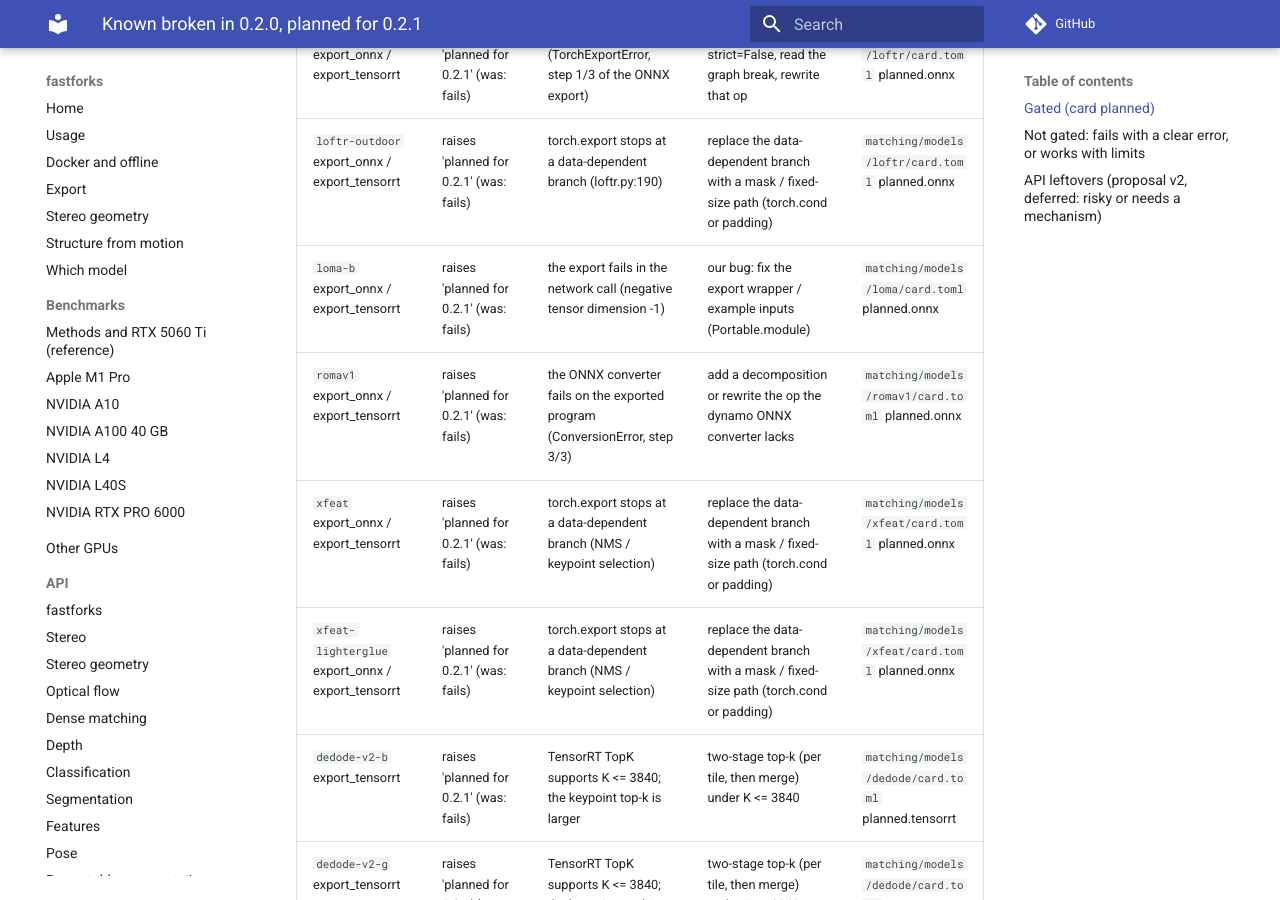
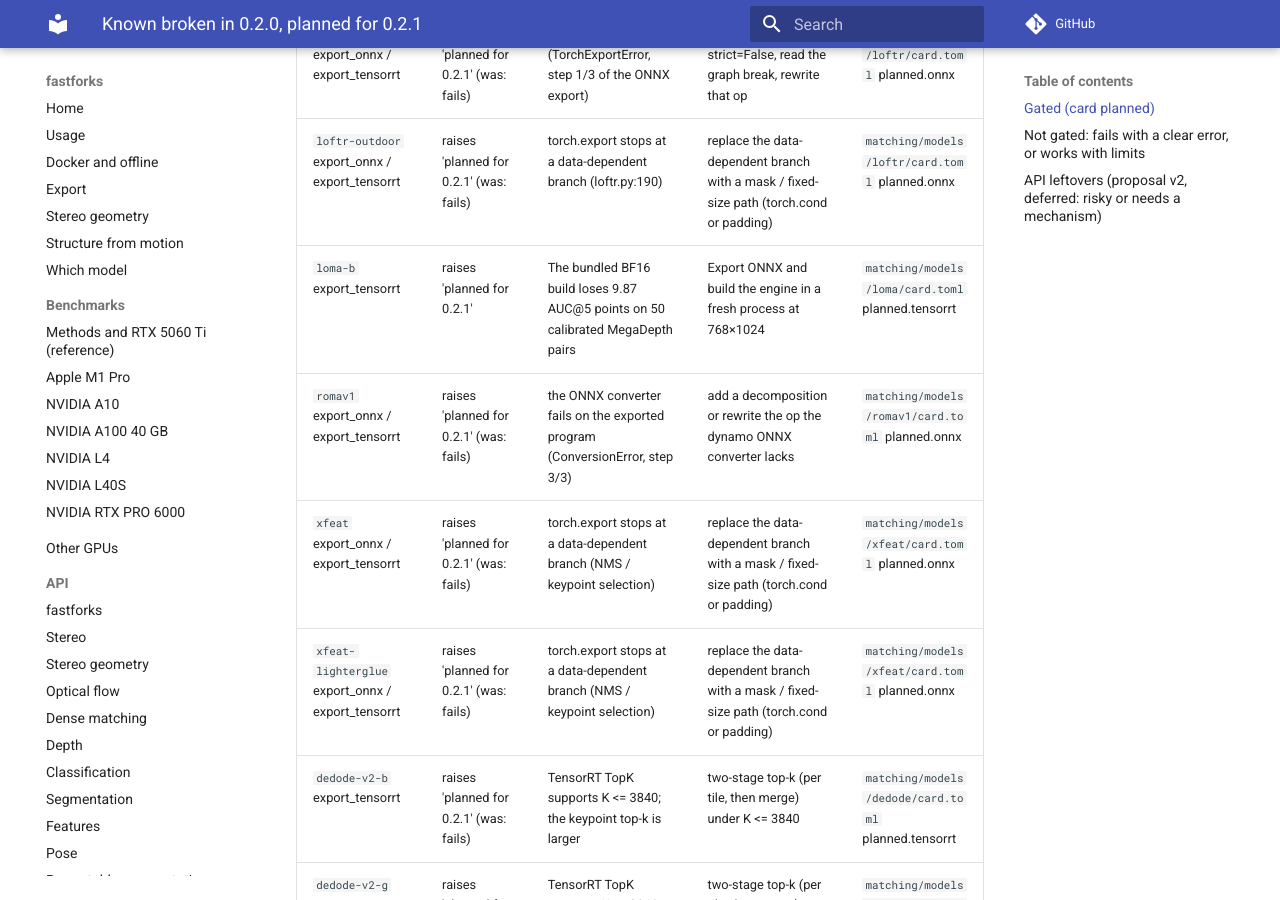
Before and after one commit to kleinicke/fastforks, an MkDocs documentation site: the page built from docs/plans/KNOWN_BROKEN_0.2.1.md, in a window 1280 px wide and 900 px high, scrolled down 1417 px. Built offline with MkDocs 1.6.1 and Material for MkDocs 9.7.7, drawn with Linux system fonts in a browser that asks for light colours; comment, search, counter and statistics services are not loaded.

Commit message:
Enable LoMa-B staged ONNX export and document the bundled engine accuracy loss

```diff
--- a/docs/plans/KNOWN_BROKEN_0.2.1.md
+++ b/docs/plans/KNOWN_BROKEN_0.2.1.md
@@ -27,7 +27,7 @@ They are not advertised in the docs. The model pages carry a "Not in this releas
 | `track-on2` export_onnx / export_tensorrt | raises 'planned for 0.2.1' (was: fails) | torch.export stops at a data-dependent branch (model.py:107) | replace the data-dependent branch with a mask / fixed-size path (torch.cond or padding) | `tracking/models/track_on/card.toml` planned.onnx |
 | `loftr-indoor` export_onnx / export_tensorrt | raises 'planned for 0.2.1' (was: fails) | torch.export fails (TorchExportError, step 1/3 of the ONNX export) | run torch.export with strict=False, read the graph break, rewrite that op | `matching/models/loftr/card.toml` planned.onnx |
 | `loftr-outdoor` export_onnx / export_tensorrt | raises 'planned for 0.2.1' (was: fails) | torch.export stops at a data-dependent branch (loftr.py:190) | replace the data-dependent branch with a mask / fixed-size path (torch.cond or padding) | `matching/models/loftr/card.toml` planned.onnx |
-| `loma-b` export_onnx / export_tensorrt | raises 'planned for 0.2.1' (was: fails) | the export fails in the network call (negative tensor dimension -1) | our bug: fix the export wrapper / example inputs (Portable.module) | `matching/models/loma/card.toml` planned.onnx |
+| `loma-b` export_tensorrt | raises 'planned for 0.2.1' | The bundled BF16 build loses 9.87 AUC@5 points on 50 calibrated MegaDepth pairs | Export ONNX and build the engine in a fresh process at 768×1024 | `matching/models/loma/card.toml` planned.tensorrt |
 | `romav1` export_onnx / export_tensorrt | raises 'planned for 0.2.1' (was: fails) | the ONNX converter fails on the exported program (ConversionError, step 3/3) | add a decomposition or rewrite the op the dynamo ONNX converter lacks | `matching/models/romav1/card.toml` planned.onnx |
 | `xfeat` export_onnx / export_tensorrt | raises 'planned for 0.2.1' (was: fails) | torch.export stops at a data-dependent branch (NMS / keypoint selection) | replace the data-dependent branch with a mask / fixed-size path (torch.cond or padding) | `matching/models/xfeat/card.toml` planned.onnx |
 | `xfeat-lighterglue` export_onnx / export_tensorrt | raises 'planned for 0.2.1' (was: fails) | torch.export stops at a data-dependent branch (NMS / keypoint selection) | replace the data-dependent branch with a mask / fixed-size path (torch.cond or padding) | `matching/models/xfeat/card.toml` planned.onnx |
--- a/src/fastforks/matching/models/loma/card.toml
+++ b/src/fastforks/matching/models/loma/card.toml
@@ -5,7 +5,8 @@ tier = "experimental"
 outputs = ["keypoints1", "keypoints2", "pairs", "scores"]
 uses = ["dedode", "depth_anything_v2", "lightglue", "cnn_kernels"]  # fastforks.shared modules this family imports (the DaD / DeDoDe nets; the DINOv2 ViT-L/14; the transformer blocks)
 limitations = [
-  "The standalone B and L BF16 TensorRT engines at 768 x 1024 were compared on ten shifted photos. Minimum match precision within 2 px was 96.62% for B and 95.46% for L. The public exporter for B remains gated.",
+  "The standalone B and L BF16 TensorRT engines at 768 x 1024 were compared on ten shifted photos. Minimum match precision within 2 px was 96.62% for B and 95.46% for L.",
+  "For LoMa-B at 768 x 1024 BF16, export ONNX and build TensorRT in a fresh process. On the first 50 calibrated MegaDepth pairs, AUC@5 was 64.16 portable, 62.97 with the separately built plan, and 54.30 with the bundled TensorRT export.",
   "Sparse output: no dense warp. `result.matches()` gives the matched points for `estimate_pose`; `pairs` are the index pairs pycolmap / COLMAP databases take.",
   "One image pair per call internally (batches run pair by pair); the match counts differ per pair.",
   "The match count depends on the image pair. The fixed 768 x 1024 LoMa-B64 TensorRT export returns variable-length matches. On ten photos paired with shifted copies, at least 96.7% of TensorRT correspondences agreed with portable within 2 pixels in both images.",
@@ -55,7 +56,7 @@ venue = "ECCV 2026"
 
 [[variants]]
 id = "loma-b"  # DaD detector + DeDoDe-G descriptor + the 256-d, 4-head, 9-layer matcher (upstream README default `loma_B`)
-planned = { onnx = "the export fails in the network call (negative tensor dimension -1)" }  # known broken in 0.2.0: docs/plans/KNOWN_BROKEN_0.2.1.md
+planned = { tensorrt = "the bundled BF16 build reduces relative pose AUC@5 by 9.87 points on 50 MegaDepth pairs; use ONNX export and a separate engine build" }
 revision = 1
 params = { dim = 256, heads = 4, layers = 9 }
 weights = [
```
Also changed, not shown: docs/models/matching.md (+3 -2 lines).
